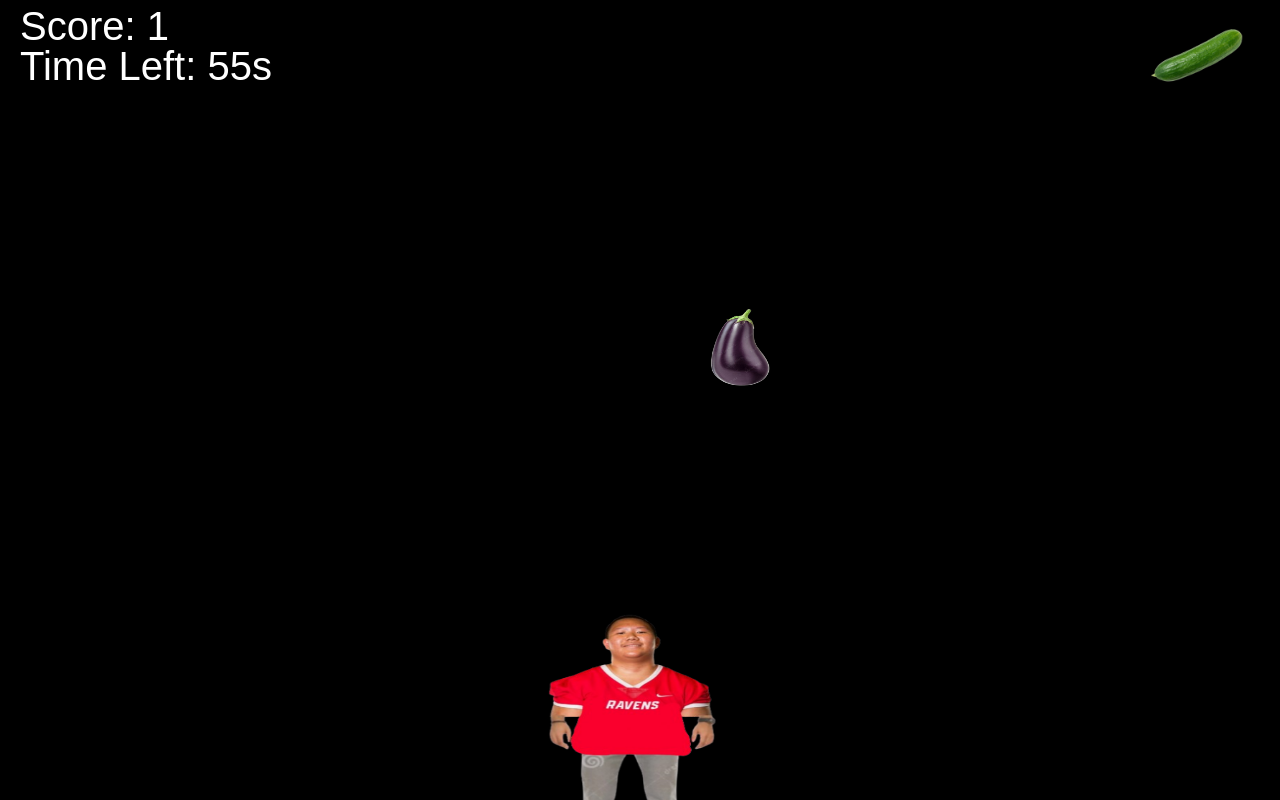
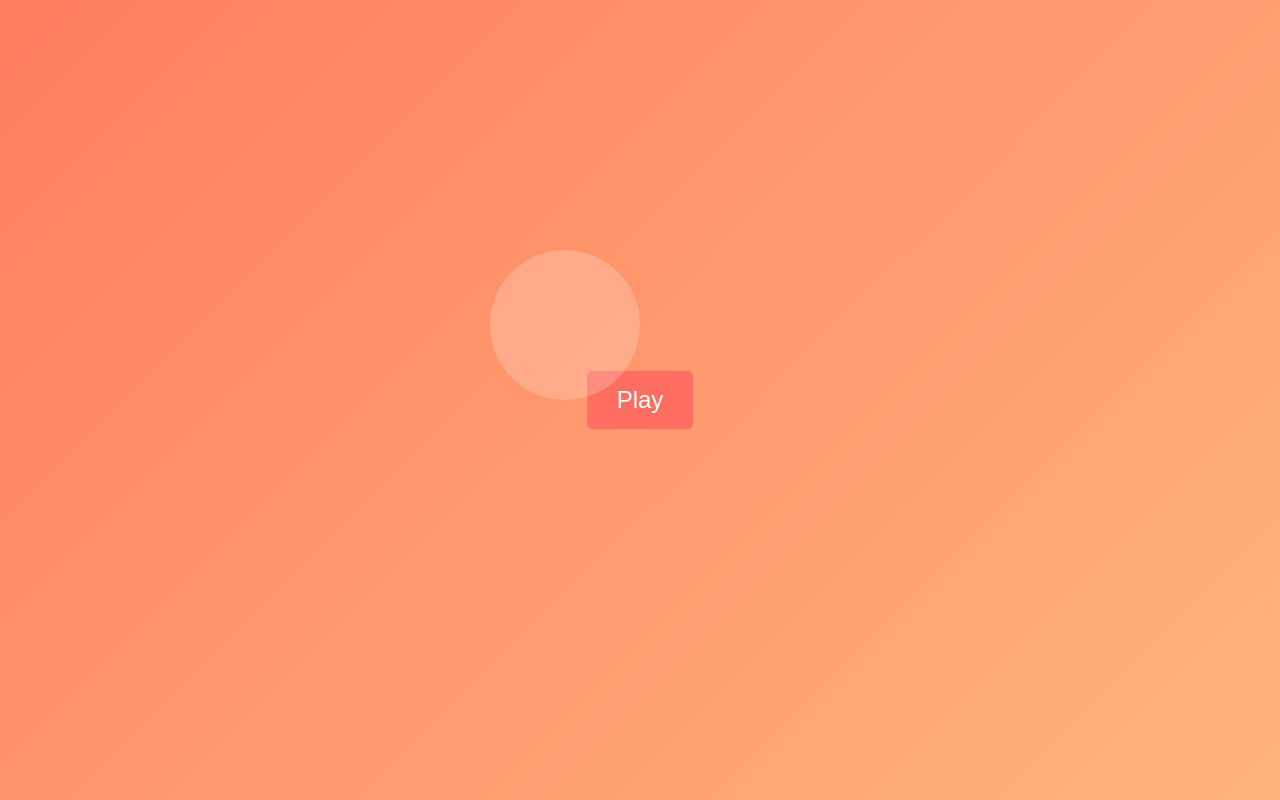
Before and after one commit to NefariousGarlic/Daniel, a plain HTML site: page index.html in a window 1280 px wide. Drawn offline with Linux system fonts and the light colour scheme.

Commit message:
Update index.html

```diff
--- a/index.html
+++ b/index.html
@@ -8,18 +8,66 @@
         body {
             margin: 0;
             overflow: hidden;
-            background-color: #000;
+            background: linear-gradient(135deg, #ff7e5f, #feb47b); /* Gradient background */
+            display: flex;
+            justify-content: center;
+            align-items: center;
+            height: 100vh;
+            position: relative;
+            color: #fff;
+            font-family: Arial, sans-serif;
         }
-        canvas {
-            display: block;
+
+        #gameCanvas {
+            display: none; /* Hide the canvas initially */
+        }
+
+        #startButton {
+            padding: 15px 30px;
+            font-size: 24px;
+            color: white;
+            background-color: #ff6f61; /* Button color */
+            border: none;
+            border-radius: 5px;
+            cursor: pointer;
+            transition: background-color 0.3s;
+        }
+
+        #startButton:hover {
+            background-color: #ff4f41; /* Darker button color on hover */
+        }
+
+        #gameContainer {
+            position: absolute;
+            top: 0;
+            left: 0;
+            width: 100%;
+            height: 100%;
+            overflow: hidden;
+        }
+
+        /* Circle effect on mouse move */
+        .circle {
+            position: absolute;
+            border-radius: 50%;
+            pointer-events: none;
+            transform: translate(-50%, -50%);
+            transition: background 0.3s;
         }
     </style>
 </head>
 <body>
-    <canvas id="gameCanvas"></canvas>
+    <div id="gameContainer">
+        <canvas id="gameCanvas"></canvas>
+    </div>
+    <button id="startButton">Play</button>
+    <div id="lightEffect" class="circle" style="width: 150px; height: 150px; background: rgba(255, 255, 255, 0.2);"></div>
+
     <script>
         const canvas = document.getElementById("gameCanvas");
         const ctx = canvas.getContext("2d");
+        const startButton = document.getElementById("startButton");
+        const lightEffect = document.getElementById("lightEffect");
 
         // Set canvas dimensions
         canvas.width = window.innerWidth;
@@ -50,7 +98,7 @@
         let foodList = [];
         let score = 0;
         let gameDuration = 60; // seconds
-        let startTime = Date.now();
+        let startTime;
 
         function resetGame() {
             foodList = [];
@@ -128,9 +176,23 @@
             }
         });
 
-        // Start game
-        setInterval(spawnFood, 1000); // Spawn food every second
-        gameLoop();
+        // Start game on button click
+        startButton.addEventListener('click', function() {
+            startButton.style.display = 'none'; // Hide button
+            canvas.style.display = 'block'; // Show canvas
+            resetGame();
+            gameLoop();
+            setInterval(spawnFood, 1000); // Spawn food every second
+        });
+
+        // Circle effect on mouse move
+        document.addEventListener('mousemove', function(event) {
+            lightEffect.style.left = event.clientX + 'px';
+            lightEffect.style.top = event.clientY + 'px';
+        });
+
+        // Initialize game
+        canvas.style.display = 'none'; // Hide canvas initially
     </script>
 </body>
 </html>
```
